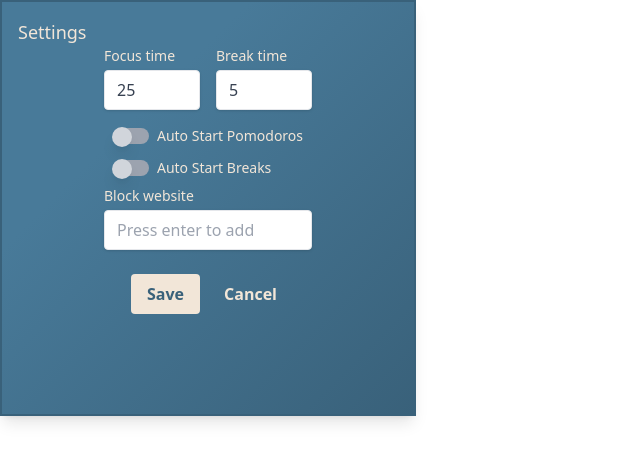
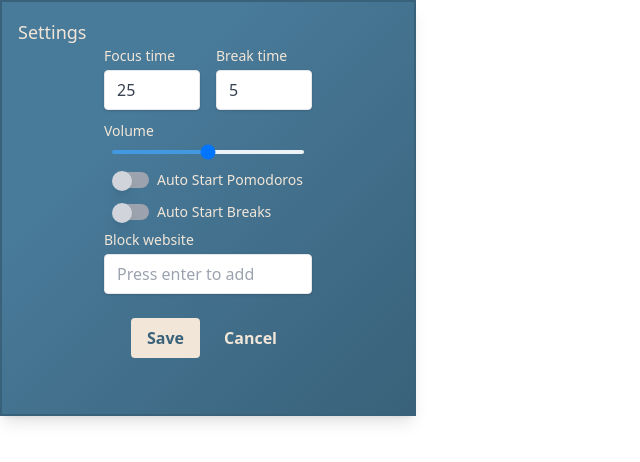
Before and after one commit to Pat-Riz/pomodoroBlocker, a React (Vite) app: page / in a window 1280 px wide. Both pictures are taken after a click on the button 383 px from the left and 33 px from the top of the page. Shown: the top 462 px of the page, without its empty margins (0-640 px from the left). Built offline with nearby package versions, Linux system fonts and the light colour scheme.

Commit message:
Added ability to control volume of the timer sound.

```diff
--- a/src/App.tsx
+++ b/src/App.tsx
@@ -15,6 +15,7 @@ function App() {
   const [isFocusTime, setIsFocusTime] = useState<boolean>(true);
   const [autoPlayBreaks, setAutoPlayBreaks] = useState(false);
   const [autoPlayFocus, setAutoPlayFocus] = useState(false);
+  const [volume, setVolume] = useState(3);
 
   const { playButtonClickSound } = useAudio();
 
@@ -33,6 +34,7 @@ function App() {
         setRunning(response.isTimerRunning);
         setAutoPlayBreaks(response.autoPlayBreaks);
         setAutoPlayFocus(response.autoPlayFocus);
+        setVolume(response.volume);
 
         if (response.timeRemaining) {
           setTimerValue(String(response.timeRemaining));
@@ -109,7 +111,8 @@ function App() {
     breakTime: number,
     blockedSites: string[],
     autoFocus: boolean,
-    autoBreak: boolean
+    autoBreak: boolean,
+    volume: number
   ) => {
     setFocusTime(focusTime);
     setBreakTime(breakTime);
@@ -120,6 +123,7 @@ function App() {
     setIsFocusTime(true);
     setAutoPlayBreaks(autoBreak);
     setAutoPlayFocus(autoFocus);
+    setVolume(volume);
     chrome.runtime.sendMessage<TimerMessage>({
       action: "updateSettings",
       target: "timer",
@@ -128,6 +132,7 @@ function App() {
       blockedSites,
       autoPlayFocus: autoFocus,
       autoPlayBreaks: autoBreak,
+      volume,
     });
   };
   return (
@@ -142,6 +147,7 @@ function App() {
           saveChanges={saveChanges}
           blockedSites={blockedSites}
           isFocusTime={isFocusTime}
+          volume={volume}
         />
       ) : (
         <Timer
--- a/src/backgroundWorker/messageHandler.ts
+++ b/src/backgroundWorker/messageHandler.ts
@@ -50,7 +50,8 @@ const handleMessage = (
         message.focusTime,
         message.breakTime,
         message.autoPlayFocus,
-        message.autoPlayBreaks
+        message.autoPlayBreaks,
+        message.volume
       );
       updateBlockedSites(message.blockedSites);
       break;
--- a/src/backgroundWorker/timer.ts
+++ b/src/backgroundWorker/timer.ts
@@ -12,6 +12,7 @@ let focusTime: number = 25;
 let breakTime: number = 5;
 let autoPlayFocus: boolean = false;
 let autoPlayBreaks: boolean = false;
+let volume: number = 3;
 
 const formatTime = (seconds: number) => {
   const minutes = Math.floor(seconds / 60);
@@ -90,7 +91,12 @@ const updateTimer = async (focusTime: number, breakTime: number) => {
       isFocusTime,
     });
 
-    await playAudioInOffscreenDocument("timer_end.mp3", 1);
+    //Volume in settings is 1-5. Volume in chrome is 0,1 - 1.0.
+    let chromeVolume = (volume * 2) / 10;
+    if (volume === 1) {
+      chromeVolume = 0.1;
+    }
+    await playAudioInOffscreenDocument("timer_end.mp3", chromeVolume);
   }
 };
 
@@ -98,12 +104,14 @@ export const updateSettings = (
   newFocusTime: number,
   newBreakTime: number,
   autoFocus: boolean,
-  autoBreaks: boolean
+  autoBreaks: boolean,
+  newVolume: number
 ) => {
   focusTime = newFocusTime;
   breakTime = newBreakTime;
   autoPlayFocus = autoFocus;
   autoPlayBreaks = autoBreaks;
+  volume = newVolume;
   restartTimer();
 };
 
@@ -118,5 +126,6 @@ export const getCurrentStatus = () => {
     isFocusTime,
     autoPlayFocus,
     autoPlayBreaks,
+    volume,
   };
 };
--- a/src/components/Settings.tsx
+++ b/src/components/Settings.tsx
@@ -5,6 +5,7 @@ import ErrorText from "./ErrorText";
 import Label from "./Label";
 import NumberInput from "./NumberInput";
 import Toggle from "./Toggle";
+import Slider from "./Slider";
 interface Props {
   toggleSettings(event: React.MouseEvent<HTMLButtonElement>): void;
   focusTime: number;
@@ -13,12 +14,14 @@ interface Props {
   isFocusTime: boolean;
   autoFocus: boolean;
   autoBreak: boolean;
+  volume: number;
   saveChanges(
     focusTime: number,
     breakTime: number,
     blockedSites: string[],
     autoFocus: boolean,
-    autoBreak: boolean
+    autoBreak: boolean,
+    volume: number
   ): void;
 }
 
@@ -34,6 +37,7 @@ const Settings = ({
   saveChanges,
   autoBreak,
   autoFocus,
+  volume,
 }: Props) => {
   const [focusTimeState, setFocusTimeState] = useState(focusTime);
   const [breakTimeState, setBreakTimeState] = useState(breakTime);
@@ -43,6 +47,7 @@ const Settings = ({
   const [autoPlayBreaksState, setAutoPlayBreaksState] = useState(autoBreak);
   const [autoPlayFocusState, setAutoPlayFocusState] = useState(autoFocus);
   const [urlError, setUrlError] = useState("");
+  const [volumeState, setVolume] = useState(volume);
 
   const updateFocus = (e: React.ChangeEvent<HTMLInputElement>) =>
     setFocusTimeState(Number(e.target.value));
@@ -52,6 +57,9 @@ const Settings = ({
 
   const updateSite = (e: React.ChangeEvent<HTMLInputElement>) =>
     setNewBlockedSite(e.target.value);
+
+  const handleVolumeChange = (event: React.ChangeEvent<HTMLInputElement>) =>
+    setVolume(Number(event.target.value));
 
   const handleKeyPress = (e: React.KeyboardEvent<HTMLInputElement>) => {
     if (e.key === "Enter") {
@@ -79,7 +87,8 @@ const Settings = ({
         breakTimeState,
         blockedSiteState,
         autoPlayFocusState,
-        autoPlayBreaksState
+        autoPlayBreaksState,
+        volumeState
       );
     } catch (err) {
       // input is invalid
@@ -107,6 +116,9 @@ const Settings = ({
             error=''
             handleChange={updateBreak}
           />
+        </div>
+        <div className='w-52'>
+          <Slider value={volumeState} onChange={handleVolumeChange} />
         </div>
         <div className=' flex flex-col my-2 gap-3'>
           <Toggle
--- /dev/null
+++ b/src/components/Slider.tsx
@@ -0,0 +1,48 @@
+import React, { useState } from "react";
+import Label from "./Label";
+
+interface SliderProps {
+  value: number;
+  onChange: (event: React.ChangeEvent<HTMLInputElement>) => void;
+}
+
+const Slider: React.FC<SliderProps> = ({ value, onChange }) => {
+  const [isHovering, setIsHovering] = useState(false);
+
+  return (
+    <>
+      <label htmlFor={"volume"} className='text-sm cursor-pointer'>
+        Volume
+      </label>
+      <div className='flex flex-col items-center w-full p-2 relative'>
+        <input
+          type='range'
+          min='1'
+          max='5'
+          value={value}
+          onChange={onChange}
+          className='w-full h-1 bg-gray-300 outline-none appearance-none rounded'
+          style={{
+            background: `linear-gradient(to right, #4299e1 0%, #4299e1 ${
+              (value - 1) * 25
+            }%, #edf2f7 ${(value - 1) * 25}%)`,
+          }}
+          onMouseDown={() => setIsHovering(true)}
+          onMouseUp={() => setIsHovering(false)}
+          onMouseLeave={() => setIsHovering(false)}
+          name='volume'
+        />
+        {isHovering && (
+          <div
+            className='absolute top-0 left-0 -translate-y-full  rounded-full bg-primary text-focus-dark px-2'
+            style={{ marginLeft: `${(value - 1) * 22}%` }}
+          >
+            {value}
+          </div>
+        )}
+      </div>
+    </>
+  );
+};
+
+export default Slider;
--- a/src/types.ts
+++ b/src/types.ts
@@ -32,6 +32,7 @@ export interface GetCurrentStatusResponse extends BaseMessage {
   timeRemaining: number | string;
   autoPlayFocus: boolean;
   autoPlayBreaks: boolean;
+  volume: number;
 }
 
 export interface UpdateSettings extends BaseMessage {
@@ -41,6 +42,7 @@ export interface UpdateSettings extends BaseMessage {
   autoPlayFocus: boolean;
   autoPlayBreaks: boolean;
   blockedSites: string[];
+  volume: number;
 }
 
 export type TimerMessage =
```
